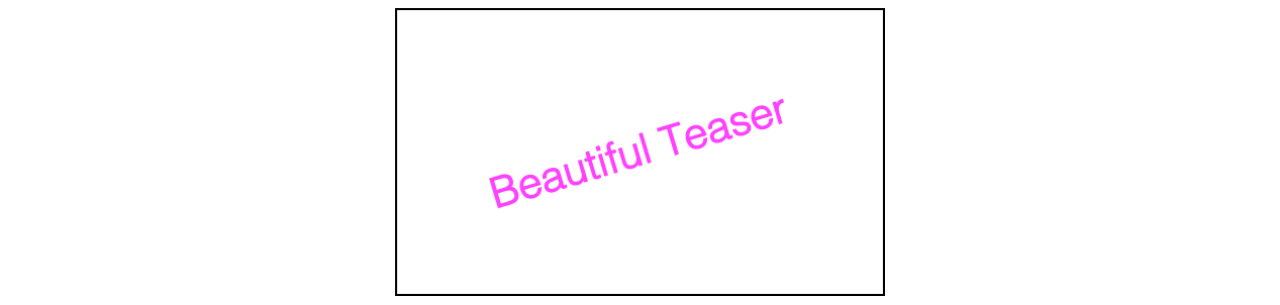
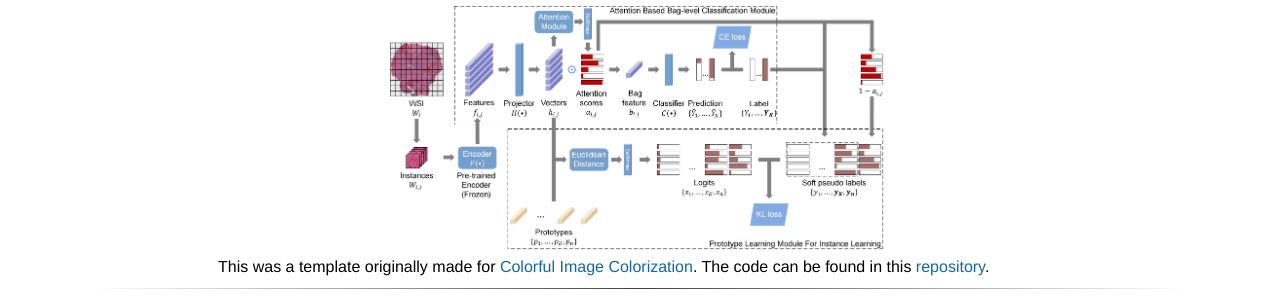
Before and after one commit to LitaoYang-Jet/TPMIL, a plain HTML site: page index.html in a window 1280 px wide. Shown: the part 138-443 px from the top of the page. Drawn offline with Linux system fonts and the light colour scheme; a script that the page names is missing.

Commit message:
Add files via upload

```diff
--- a/index.html
+++ b/index.html
@@ -120,7 +120,7 @@
 <head>
 	<title>TPMIL</title>
 	<meta property="og:image" content="Path to my teaser.png"/> <!-- Facebook automatically scrapes this. Go to https://developers.facebook.com/tools/debug/ if you update and want to force Facebook to rescrape. -->
-	<meta property="og:title" content="Creative and Descriptive Paper Title." />
+	<meta property="og:title" content="TPMIL: Trainable Prototype Enhanced Multiple Instance Learning for Whole Slide Image Classification" />
 	<meta property="og:description" content="Paper description." />
 
 	<!-- Get from Google Analytics -->
@@ -181,7 +181,7 @@
 			<tr>
 				<td width=260px>
 					<center>
-						<img class="round" style="width:500px" src="./resources/teaser.png"/>
+						<img class="round" style="width:500px" src="./resources/Framework_overview.png"/>
 					</center>
 				</td>
 			</tr>
```
